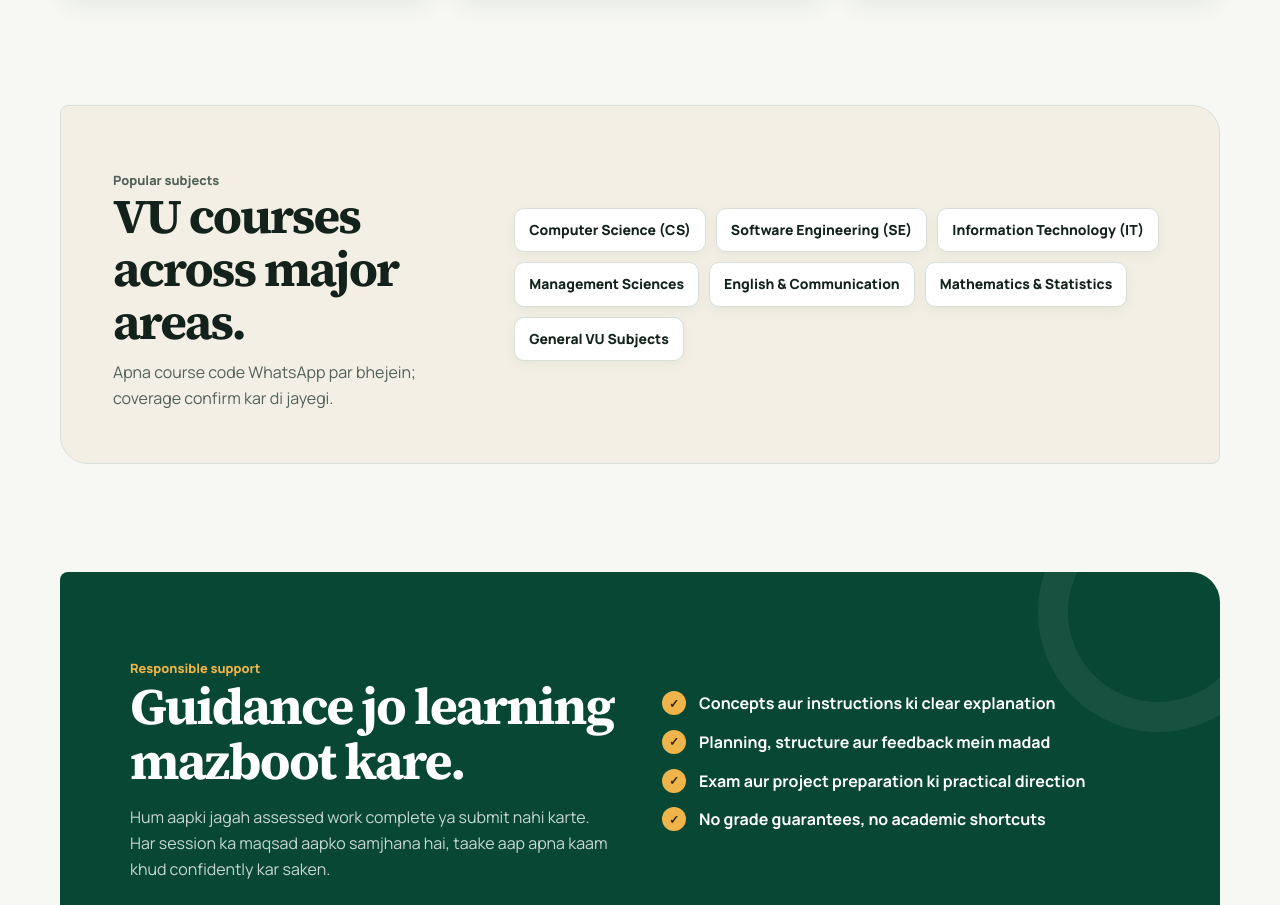
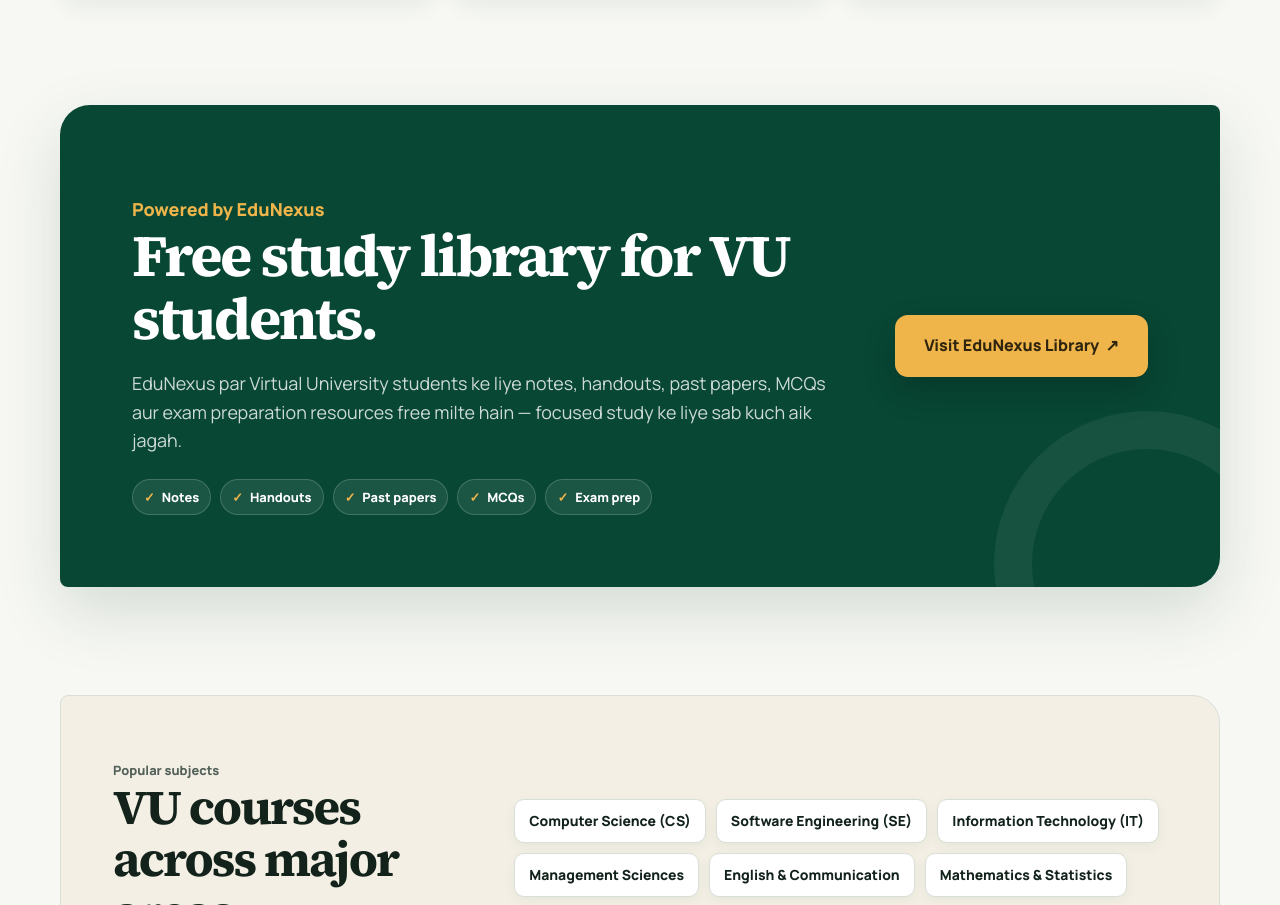
Before and after one commit to bc878vu/vu-study-support-pro, a plain HTML site: page index.html in a window 1280 px wide. Shown: the part 1559-2464 px from the top of the page. Drawn offline with Linux system fonts and the light colour scheme.

Commit message:
Update VU Study Support landing page (improved version)

```diff
--- a/index.html
+++ b/index.html
@@ -150,6 +150,17 @@
     .package.featured .features li::before { background: var(--gold); color: #2e240d; }
     .package .btn { margin-top: auto; width: 100%; }
     .package.featured .btn { background: var(--white); color: #084734; }
+    .edunexus { padding-top: 0; }
+    .edunexus-card { position: relative; overflow: hidden; display: grid; grid-template-columns: 1fr auto; gap: clamp(28px, 5vw, 64px); align-items: center; padding: clamp(38px, 6vw, 72px); background: var(--brand-dark); color: var(--white); border-radius: 30px 8px 30px 8px; box-shadow: var(--shadow-lg); }
+    .edunexus-card::before { content: ""; position: absolute; width: 230px; height: 230px; border: 38px solid rgba(255,255,255,.06); border-radius: 50%; right: -80px; bottom: -130px; }
+    .edunexus-copy { position: relative; z-index: 1; max-width: 720px; }
+    .edunexus-card h2 { font-size: clamp(2.35rem, 4.6vw, 4.2rem); }
+    .edunexus-card p { margin: 18px 0 0; color: rgba(255,255,255,.8); font-size: clamp(.98rem, 1.5vw, 1.12rem); }
+    .library-list { display: flex; flex-wrap: wrap; gap: 9px; margin-top: 24px; }
+    .library-list span { display: inline-flex; align-items: center; gap: 7px; padding: 7px 11px; border: 1px solid rgba(255,255,255,.18); border-radius: 999px; background: rgba(255,255,255,.08); font-size: .8rem; font-weight: 750; }
+    .library-list span::before { content: "✓"; color: var(--gold); font-weight: 900; }
+    .edunexus-cta { position: relative; z-index: 1; min-width: 250px; min-height: 62px; padding-inline: 28px; background: var(--gold); color: #2f250e; box-shadow: 0 14px 32px rgba(0,0,0,.2); }
+    .edunexus-cta:hover { background: #f7c464; color: #2f250e; transform: translateY(-2px); box-shadow: 0 18px 38px rgba(0,0,0,.25); }
     .subjects { padding-top: 0; }
     .subject-panel { display: grid; grid-template-columns: .72fr 1.28fr; gap: 34px; align-items: center; padding: clamp(30px, 5vw, 52px); background: var(--surface-tint); border: 1px solid var(--line); border-radius: 8px 28px 8px 28px; }
     .subject-panel h2 { font-size: clamp(2rem, 3.8vw, 3.2rem); }
@@ -190,13 +201,14 @@
     .reveal { opacity: 1; transform: translateY(12px); transition: transform .55s ease; }
     .reveal.visible { transform: none; }
     @media (max-width: 900px) {
-      .hero-grid, .section-intro, .subject-panel, .ethics-card, .faq-layout, .contact-card { grid-template-columns: 1fr; }
+      .hero-grid, .section-intro, .edunexus-card, .subject-panel, .ethics-card, .faq-layout, .contact-card { grid-template-columns: 1fr; }
       .hero-visual { order: -1; max-width: 660px; }
       .hero-copy { max-width: 760px; }
       .section-intro { gap: 15px; align-items: start; }
       .section-intro > p { justify-self: start; }
       .package-grid { grid-template-columns: 1fr; }
       .package { min-height: auto; }
+      .edunexus-cta { justify-self: start; }
       .subject-panel { gap: 26px; }
       .faq-copy { position: static; }
       .contact-card { align-items: start; }
@@ -211,6 +223,8 @@
       .visual-note { left: 10px; bottom: 0; max-width: 220px; }
       .actions .btn { width: 100%; }
       .package { padding: 23px 20px; }
+      .edunexus-card { padding: 34px 22px; border-radius: 22px 6px 22px 6px; }
+      .edunexus-cta { width: 100%; min-width: 0; }
       .subject-panel { padding: 28px 20px; border-radius: 6px 20px 6px 20px; }
       .ethics-card { padding: 32px 22px; border-radius: 6px 22px 6px 22px; }
       .contact-card { padding: 29px 21px; }
@@ -313,6 +327,26 @@
             </ul>
             <a class="btn btn-secondary" href="https://wa.me/923098851445" target="_blank" rel="noopener noreferrer">Get price on WhatsApp</a>
           </article>
+        </div>
+      </div>
+    </section>
+
+    <section class="edunexus" aria-labelledby="edunexus-title">
+      <div class="wrap">
+        <div class="edunexus-card reveal">
+          <div class="edunexus-copy">
+            <p class="kicker" style="color: var(--gold)">Powered by EduNexus</p>
+            <h2 id="edunexus-title">Free study library for VU students.</h2>
+            <p>EduNexus par Virtual University students ke liye notes, handouts, past papers, MCQs aur exam preparation resources free milte hain — focused study ke liye sab kuch aik jagah.</p>
+            <div class="library-list" aria-label="EduNexus library resources">
+              <span>Notes</span>
+              <span>Handouts</span>
+              <span>Past papers</span>
+              <span>MCQs</span>
+              <span>Exam prep</span>
+            </div>
+          </div>
+          <a class="btn edunexus-cta" href="https://edunexus.dpdns.org" target="_blank" rel="noopener noreferrer">Visit EduNexus Library&nbsp; ↗</a>
         </div>
       </div>
     </section>
```
